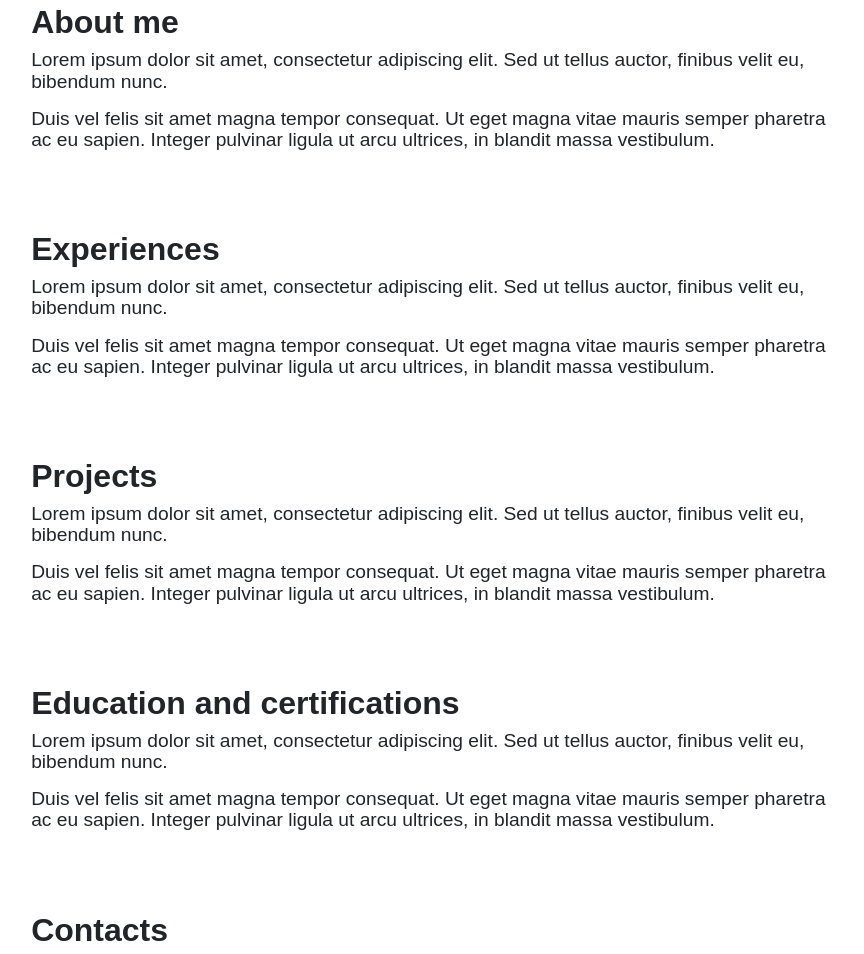
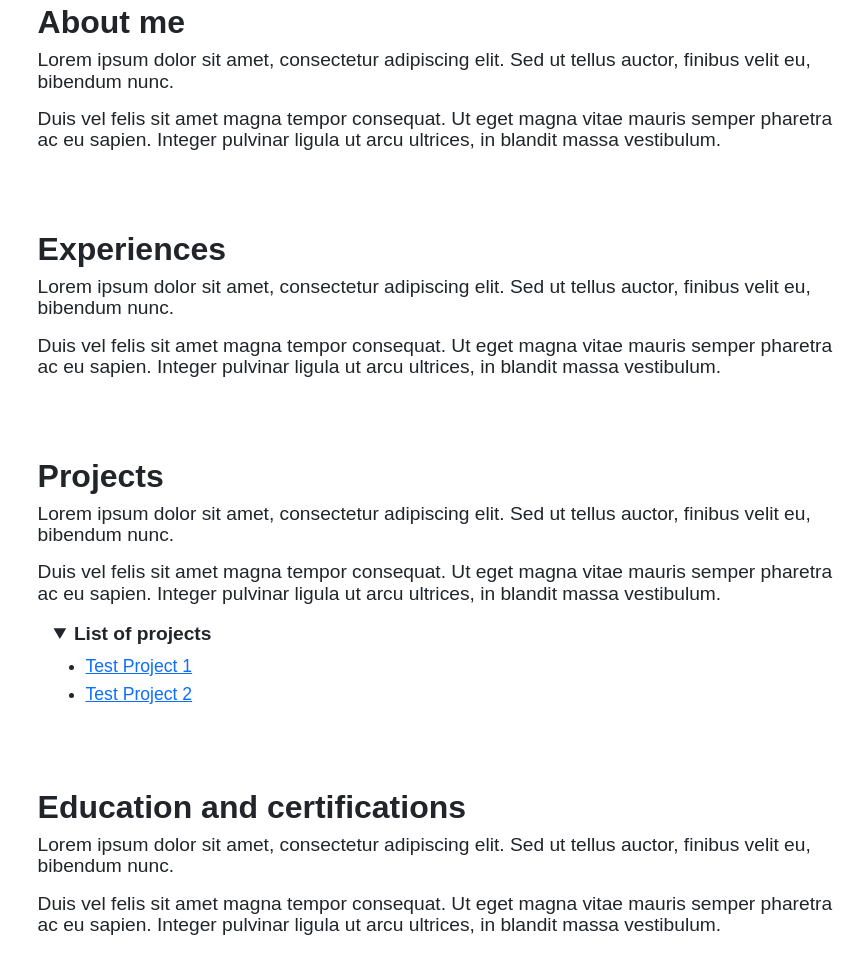
Before and after one commit to MarcoDonna/portfolio, a plain HTML site: page index.html in a window 1280 px wide. Shown: the part 829-1783 px from the top of the page, without its empty margins (199-1063 px from the left). Drawn offline with nearby package versions, Linux system fonts and the light colour scheme; a web font is replaced by a local one.

Commit message:
added details list of projects template

```diff
--- a/css/section.css
+++ b/css/section.css
@@ -1,5 +1,5 @@
 section{
-    padding: 2em 1.2em;
+    padding: 2em 1.8em;
 }
 
 section h1{
@@ -11,3 +11,21 @@ section article{
     font-size: 1.2em;
     line-height: 1.1em;
 }
+
+section details{
+    margin-left: 1em;
+}
+
+section summary{
+    font-weight: 600;
+    font-size: 1.2em;
+}
+
+section details ul{
+    margin-top: 0.2em;
+}
+
+section details li{
+    font-size: 1.1em;
+    line-height: 1.6em;
+}
--- a/index.html
+++ b/index.html
@@ -74,6 +74,13 @@
                     Duis vel felis sit amet magna tempor consequat. Ut eget magna vitae mauris semper pharetra ac eu sapien. Integer pulvinar ligula ut arcu ultrices, in blandit massa vestibulum.
                 </p>
             </article>
+            <details open>
+                <summary>List of projects</summary>
+                <ul>
+                    <li><a href="#">Test Project 1</a></li>
+                    <li><a href="#">Test Project 2</a></li>
+                </ul>
+            </details>
         </div>
         <div class="hidden col-md-1 col-lg-2 col-xxl-3"></div>
     </section>
```
